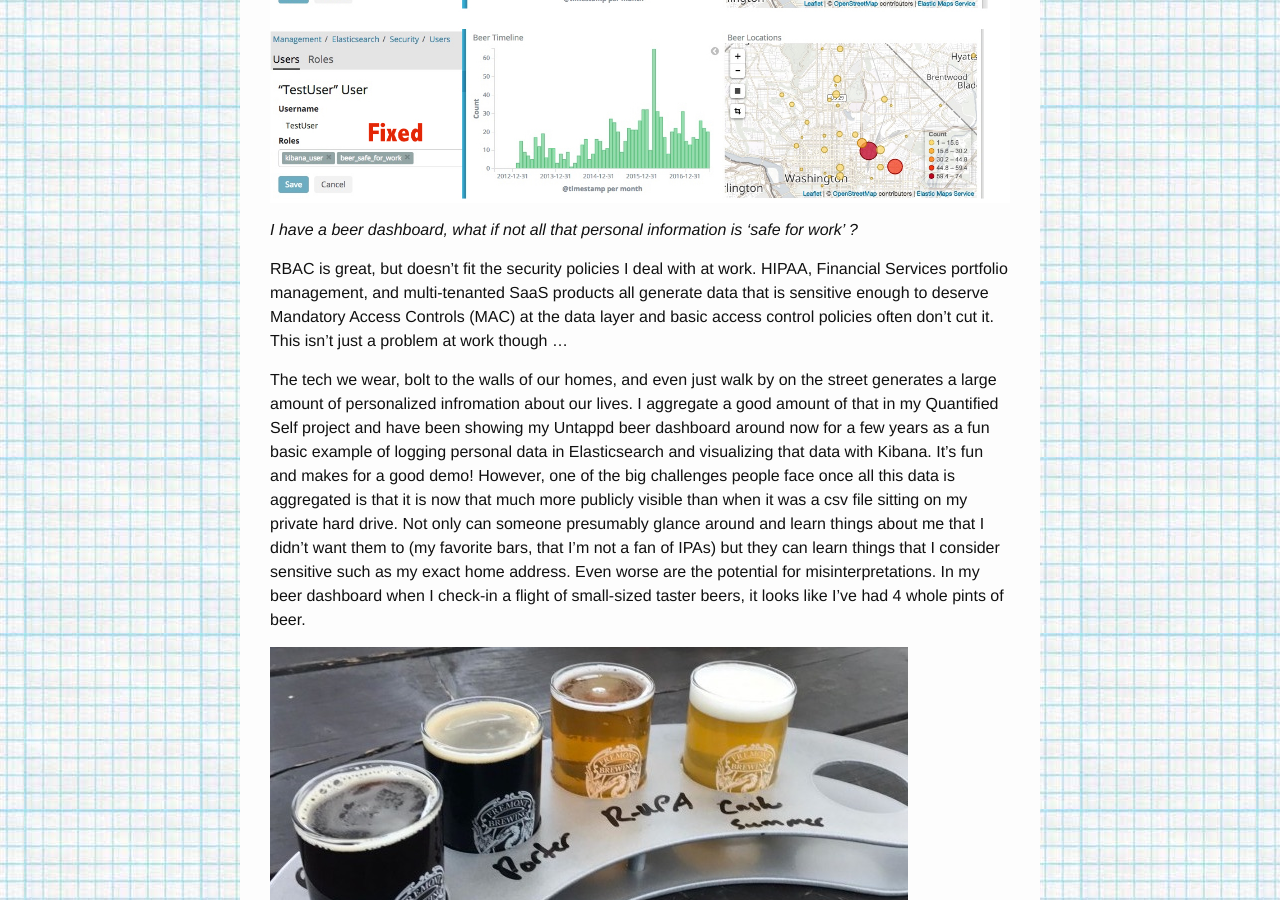
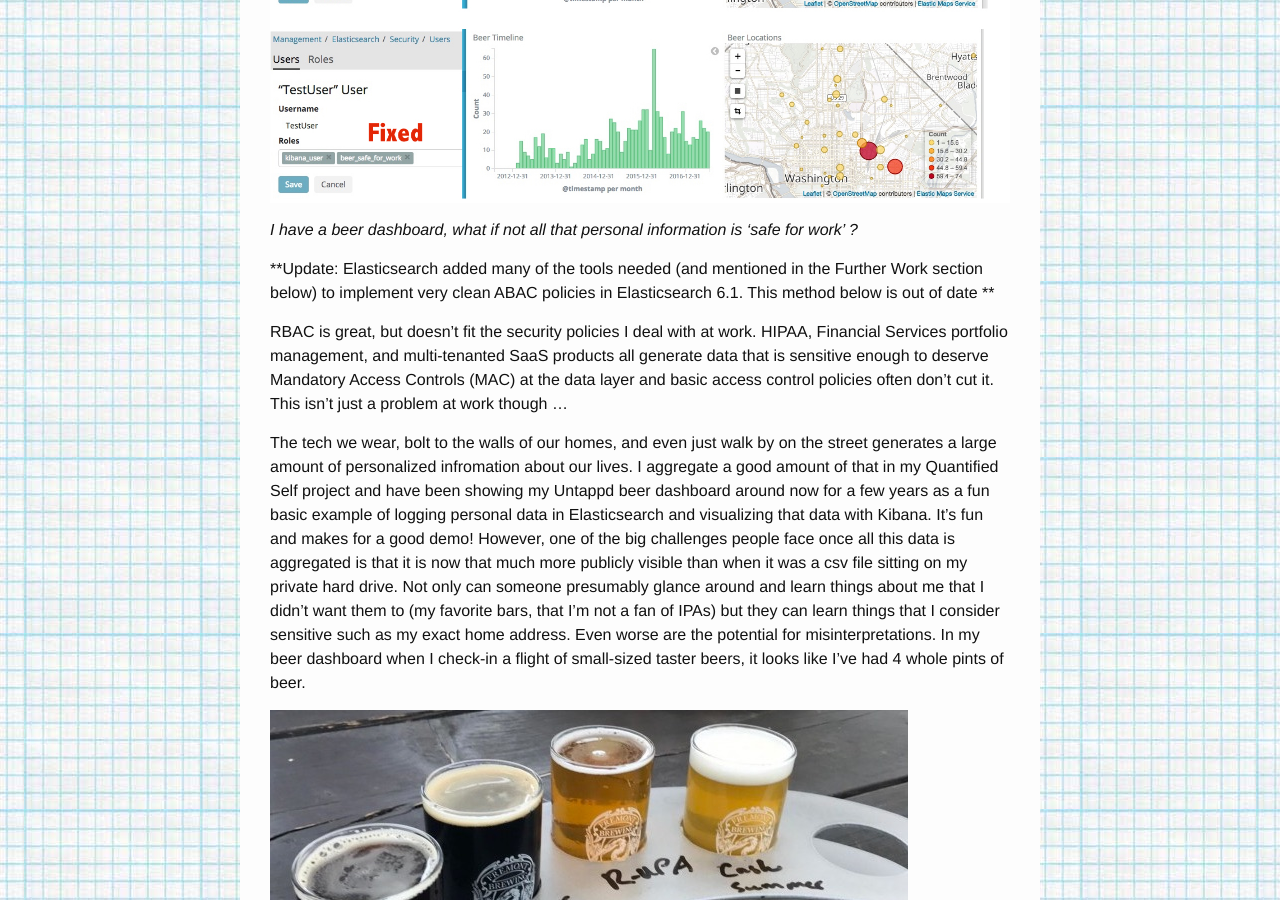
Before and after one commit to derickson/derickson.github.io, a Jekyll site: the page built from _posts/2017-08-02-label-based-access-contolr.md, in a window 1280 px wide and 900 px high, scrolled down 423 px. Built offline with Jekyll 4.4.1, drawn with Linux system fonts in a browser that asks for light colours; comment, search, counter and statistics services are not loaded.

Commit message:
Update 2017-08-02-label-based-access-contolr.md

```diff
--- a/_posts/2017-08-02-label-based-access-contolr.md
+++ b/_posts/2017-08-02-label-based-access-contolr.md
@@ -10,6 +10,8 @@
 ![Securing Sensitive Data](/images/posts/2017-08-02-beforeafter.jpg "securing sensitive data")
 
 *I have a beer dashboard, what if not all that personal information is 'safe for work' ?*
+
+**Update: Elasticsearch added many of the tools needed (and mentioned in the Further Work section below) to implement very clean ABAC policies in Elasticsearch 6.1.  This method below is out of date **
 
 RBAC is great, but doesn't fit the security policies I deal with at work.  HIPAA, Financial Services portfolio management, and multi-tenanted SaaS products all generate data that is sensitive enough to deserve Mandatory Access Controls (MAC) at the data layer and basic access control policies often don't cut it.  This isn't just a problem at work though ...
 
```
